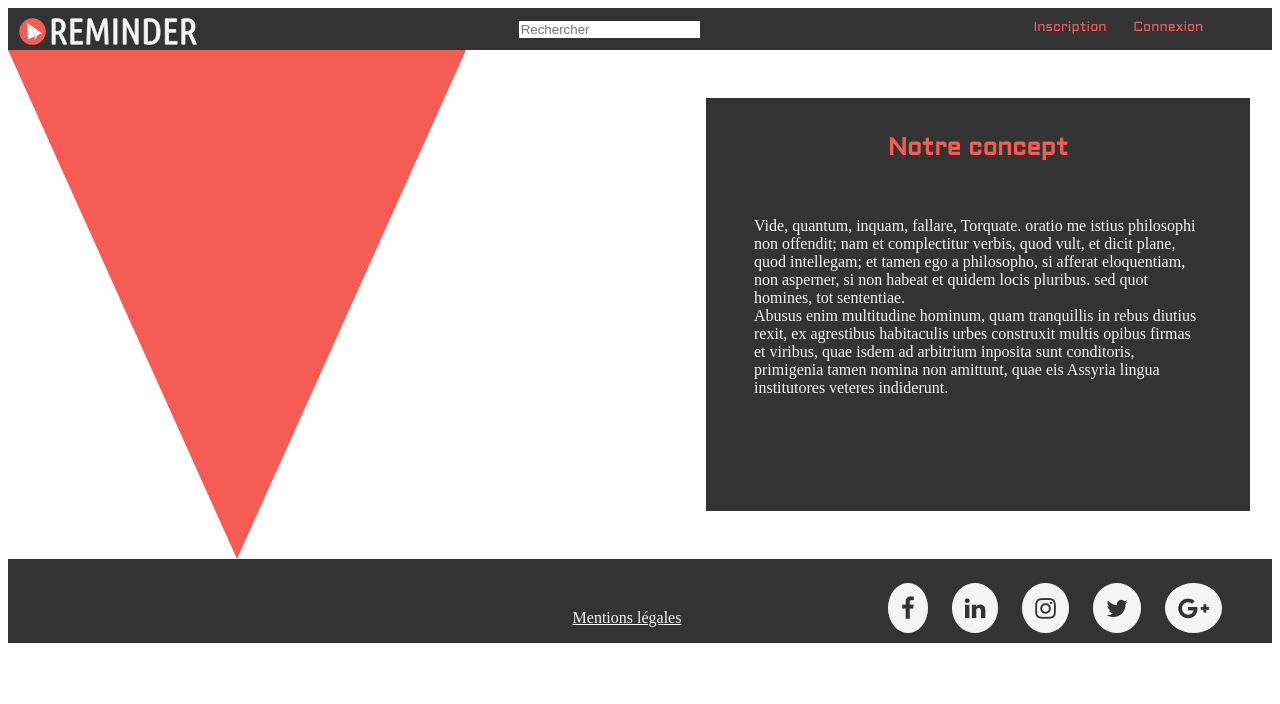
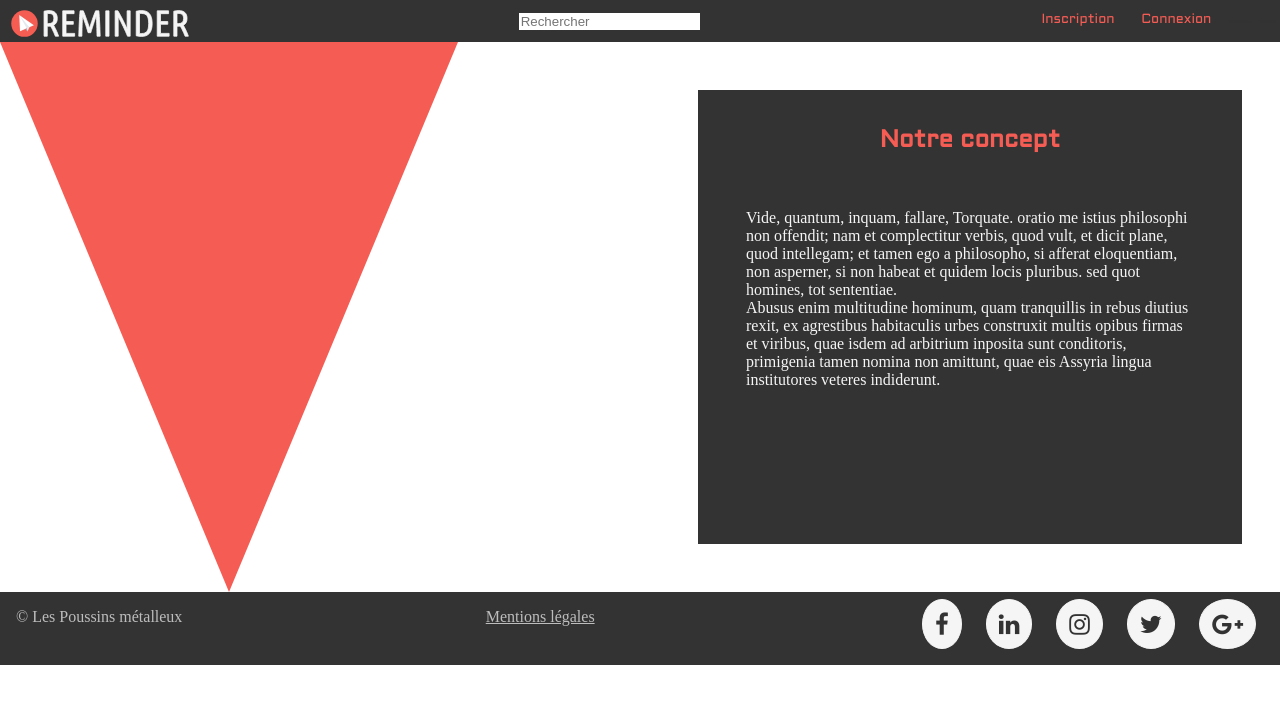
Before and after one commit to BylaneA/reminder, a React (Create React App) app in the folder front/: page / in a window 1280 px wide. Shown: the top 704 px of the page. Built offline with nearby package versions, Linux system fonts and the light colour scheme.

Commit message:
Correction Design footer.js

```diff
--- a/front/src/assets/css/style.css
+++ b/front/src/assets/css/style.css
@@ -22,6 +22,10 @@ ul {
 
 li {
   flex-direction: row; }
+
+/*------------ Body, HTML-------------- */
+html, body {
+  margin: 0; }
 
 /*------------ Header-------------- */
 header {
@@ -68,7 +72,7 @@ header a {
   width: 0;
   height: 0;
   border-style: solid;
-  border-width: 509px 229px 0 229px;
+  border-width: 550px 229px 0 229px;
   border-color: #F55C54 transparent transparent transparent; }
 
 .blackTriangle {
@@ -235,16 +239,15 @@ footer {
   background-color: #333;
   color: #F5F5F5;
   width: 100%;
-  display: flex; }
+  display: flex;
+  justify-content: space-between;
+  height: 4.6em; }
 
 footer p {
   text-align: center;
   list-style: none;
-  flex-direction: row;
-  margin-top: -3em; }
-
-footer ul {
-  flex-direction: row; }
+  color: #BDBDBD;
+  padding-left: 1em; }
 
 footer i {
   color: #333;
@@ -258,12 +261,14 @@ footer i:hover {
   cursor: pointer;
   background-color: #F55C54; }
 
+footer ul {
+  margin-top: 0.3em; }
+
 footer li {
   margin-right: 1em; }
 
 .socialNetwork {
-  margin-left: 35em;
   font-size: 24px; }
 
 footer a {
-  color: #F5F5F5; }
+  color: #BDBDBD; }
--- a/front/src/assets/scss/style.scss
+++ b/front/src/assets/scss/style.scss
@@ -3,6 +3,7 @@ $blackColor: #333;
 $redColor: #F55C54;
 $whiteColor: #F5F5F5;
 $greyColor: #E0E0E0;
+$darkGreyColor: #BDBDBD;
 $greenPost: #6FCF97;
 $orangePost: #FAA65C;
 $redPost: #F46A6A;
@@ -36,6 +37,11 @@ ul {
 
 li {
 	flex-direction: row;
+}
+
+/*------------ Body, HTML-------------- */
+html, body {
+	margin: 0;
 }
 /*------------ Header-------------- */
 header {
@@ -88,7 +94,7 @@ header a {
 	width: 0;
 	height: 0;
 	border-style: solid;
-	border-width: 509px 229px 0 229px;
+	border-width: 550px 229px 0 229px;
 	border-color: $redColor transparent transparent transparent;
 }
 
@@ -286,18 +292,17 @@ footer {
 	color: $whiteColor;
 	width: 100%;
 	display: flex;
+	justify-content: space-between;
+	height: 4.6em;
 }
 
 footer p {
 	text-align: center;
 	list-style: none;
-	flex-direction: row;
-	margin-top: -3em;
+	color: $darkGreyColor;
+	padding-left: 1em;
 }
 
-footer ul {
-	flex-direction: row;
-}
 
 footer i {
 	color: $blackColor;
@@ -313,14 +318,17 @@ footer i:hover {
 	background-color: $redColor;
 }
 
+footer ul {
+	margin-top: 0.3em;
+}
+
 footer li {
 	margin-right: 1em;
 }
 .socialNetwork {
-	margin-left: 35em;
 	font-size: 24px;
 }
 
 footer a {
-	color: $whiteColor;
+	color: $darkGreyColor;
 }
--- a/front/src/components/footerComponent/footer.js
+++ b/front/src/components/footerComponent/footer.js
@@ -7,7 +7,8 @@ class Footer extends Component {
   render() {
     return (
       <footer>
-
+        <div><p>© Les Poussins métalleux </p></div>
+        <div><p><a href="/">Mentions légales</a></p></div>
         <div>
       		<ul className="socialNetwork">
       			<li><a href="https://www.facebook.com/"><i className="fa fa-facebook"></i></a></li>
@@ -16,7 +17,7 @@ class Footer extends Component {
       			<li><a href="https://www.twitter.com/"><i className="fa fa-twitter"></i></a></li>
       			<li><a href="https://www.plus.google.com/"><i className="fa fa-google-plus"></i></a></li>
       		</ul>
-          <p><a href="/">Mentions légales</a></p>
+
         </div>
       </footer>
 
```
